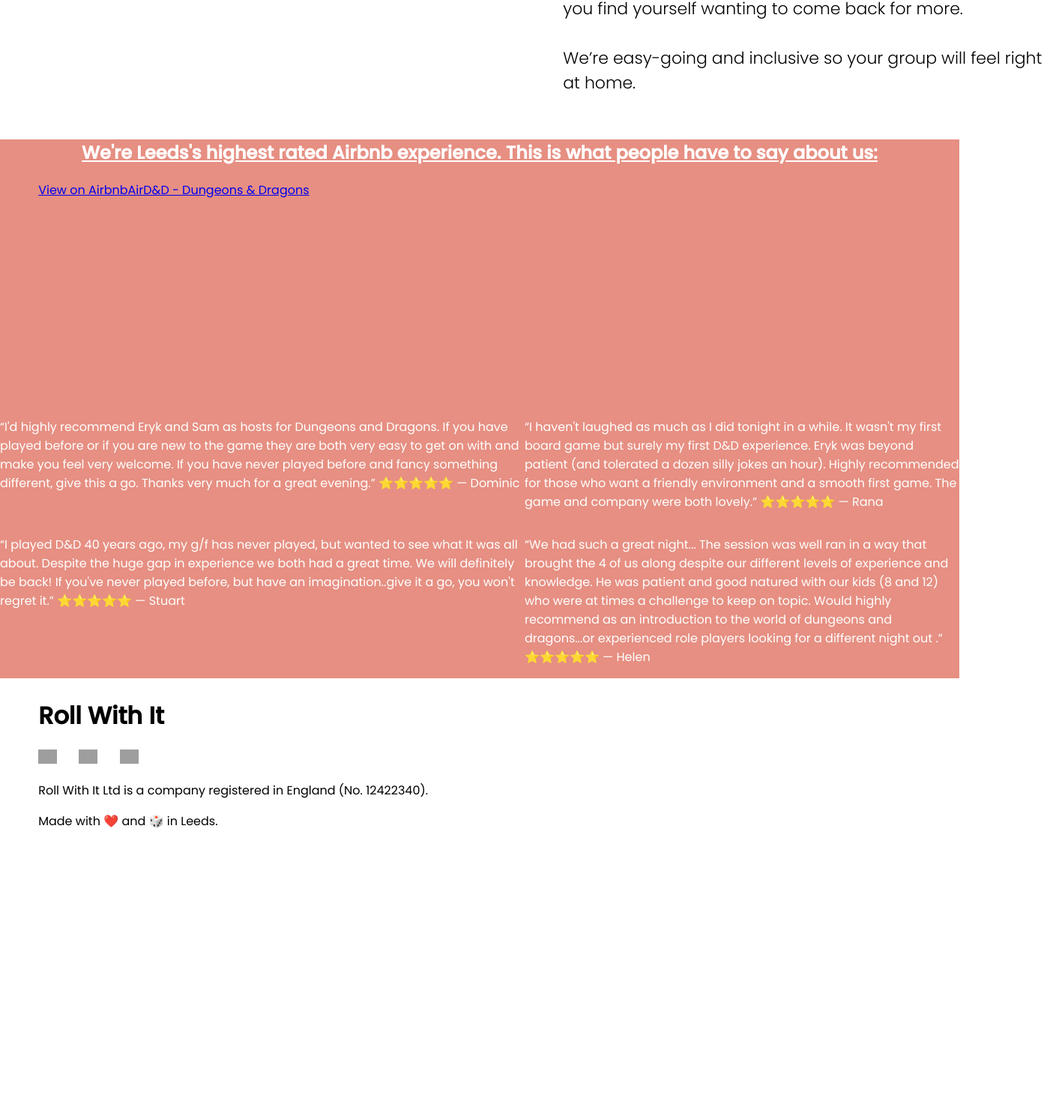
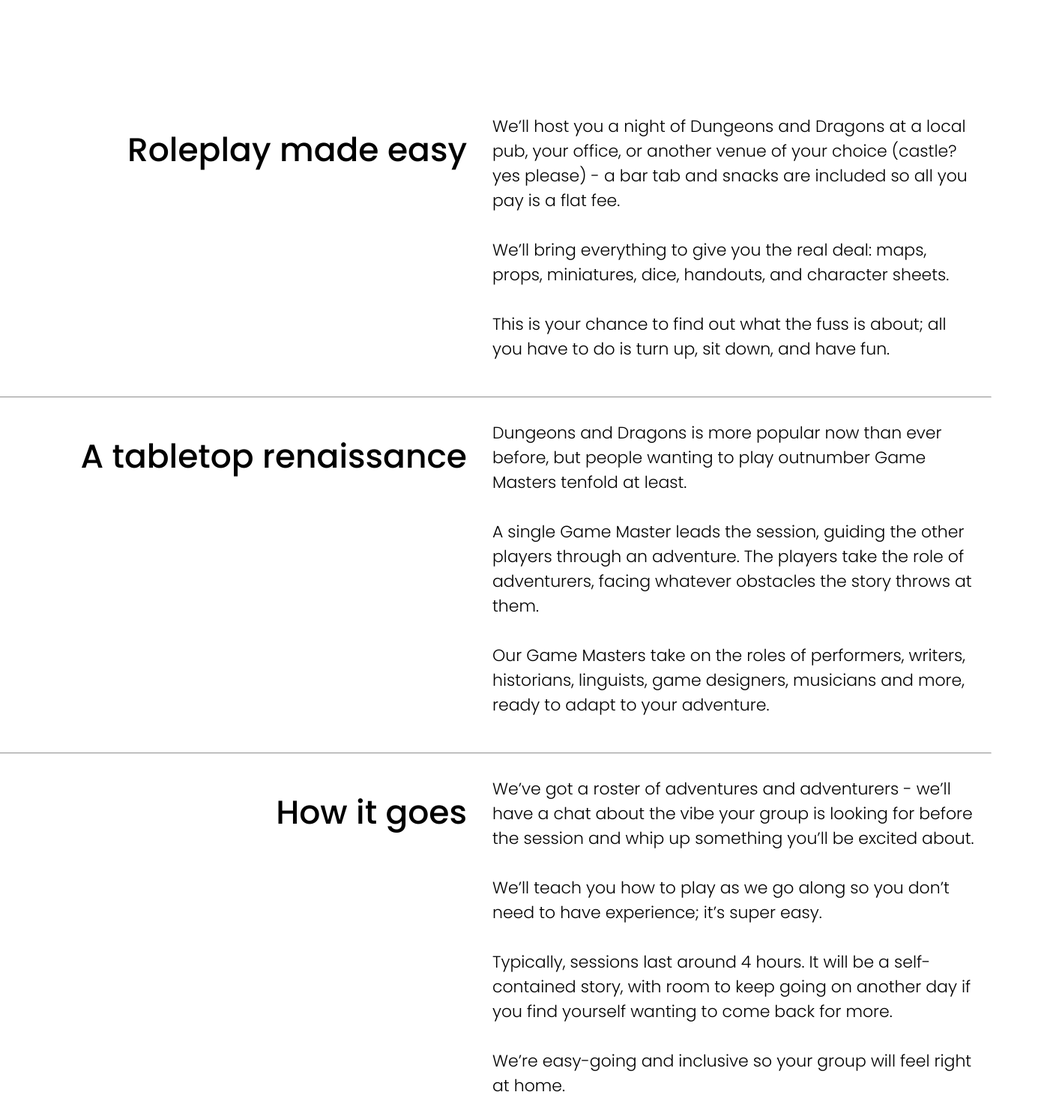
Before and after one commit to Starsky-burns/RWI, a plain HTML site: page index.html in a window 1280 px wide. Shown: the part 1319-2800 px from the top of the page at 75% size, 1417 px wide, since content can reach past the window. Before the commit the page ends 2427 px from the top, so only its background shows below. Drawn offline with Linux system fonts and the light colour scheme; grey boxes are pictures that could not be loaded; a script that the page names is missing.

Commit message:
more neatening
- justified what we do section
- header and footer got a little readjust
- reviews section is also now adjusted

- html was modified to support flex-boxing the reviews section
- troubleshat (ha) a text encoding issue

```diff
--- a/index.html
+++ b/index.html
@@ -1,6 +1,7 @@
 <!DOCTYPE html>
 <html>
 
+<meta http-equiv="Content-Type" content="text/html; charset=UTF-8">
 <meta name="viewport" content="width=device-width, initial-scale=1.0">
 
   <head>
@@ -52,7 +53,9 @@
       This is your chance to find out what the fuss is about; all you have to do is turn up, sit down, and have fun.
     </p>
 
-    <hr class="solid">
+    <div class="solid">
+      <hr>
+    </div>
 
     <h1 class="heading">
       A tabletop renaissance
@@ -68,7 +71,9 @@
       Our Game Masters take on the roles of performers, writers, historians, linguists, game designers, musicians and more, ready to adapt to your adventure.
     </p>
 
-    <hr class="solid">
+    <div class="solid">
+      <hr>
+    </div>
 
     <h1 class="goes">
       How it goes
@@ -88,13 +93,15 @@
     </p>
   </section>
 
+  <h2>
+    We're Leeds's highest rated Airbnb experience. This is what people have to say about us:
+  </h2>
+
   <section class="reviews">
 
-    <h1>
-      We're Leeds's highest rated Airbnb experience. This is what people have to say about us:
-    </h1>
-
-    <div class="airbnb-embed-frame" data-id="272680" data-view="experience"><a href="https://www.airbnb.co.uk/experiences/272680?s=66&amp;unique_share_id=a8fc28e6-d671-43ac-9d0d-72f279ef9d24&amp;source=embed_widget">View on Airbnb</a><a href="https://www.airbnb.co.uk/experiences/272680?s=66&amp;unique_share_id=a8fc28e6-d671-43ac-9d0d-72f279ef9d24&amp;source=embed_widget" rel="nofollow">AirD&D - Dungeons & Dragons</a><script async="" src="https://www.airbnb.co.uk/embeddable/airbnb_jssdk"></script></div>
+    <div class="airbnb">
+      <div class="airbnb-embed-frame" data-id="272680" data-view="experience"><a href="https://www.airbnb.co.uk/experiences/272680?s=66&amp;unique_share_id=a8fc28e6-d671-43ac-9d0d-72f279ef9d24&amp;source=embed_widget">View on Airbnb</a><a href="https://www.airbnb.co.uk/experiences/272680?s=66&amp;unique_share_id=a8fc28e6-d671-43ac-9d0d-72f279ef9d24&amp;source=embed_widget" rel="nofollow">AirD&D - Dungeons & Dragons</a><script async="" src="https://www.airbnb.co.uk/embeddable/airbnb_jssdk"></script></div>
+    </div>
 
     <div class="review_grid">
       <p>“I'd highly recommend Eryk and Sam as hosts for Dungeons and Dragons. If you have played before or if you are new to the game they are both very easy to get on with and make you feel very welcome. If you have never played before and fancy something different, give this a go. Thanks very much for a great evening.”
--- a/style.css
+++ b/style.css
@@ -7,7 +7,6 @@
 header {
   display: flex;
   align-items: center;
-  line-height: 2.5;
 }
 
 .navbar {
@@ -38,11 +37,11 @@ body {
   background-color: white;
   color: white;
 
-  margin: 4vw;
+  margin: 2vw 4vw 2vw 4vw;
 }
 
 .cover {
-  position: absolute;
+  padding-top: 700px;
 }
 
 .cover h1 {
@@ -57,12 +56,21 @@ body {
   font-size: 20px;
   font-weight: 300;
   margin-top: 30px;
+  padding-bottom: 400px;
   position: relative;
+}
+
+.solid {
+  grid-column-start: 1;
+  grid-column-end: 3;
+  border: 1px darkgray;
 }
 
 .whatwedo {
   display: grid;
   grid-template-columns: 683px 683px;
+
+  justify-content: center;
 }
 
 .heading {
@@ -105,15 +113,19 @@ body {
 }
 
 .reviews {
+  display: flex;
   background: #e68f82;
-  margin: auto -4vw auto -4vw;
+  margin: auto -4vw 2vw -4vw;
 }
 
-.reviews h1 {
+h2 {
   color: white;
+  background: #e68f82;
   text-decoration: underline;
   display: flex;
   justify-content: center;
+  padding-top: 1vw;
+  margin: auto -4vw auto -4vw;
 }
 
 .airbnb-embed-frame {
@@ -127,6 +139,8 @@ body {
   grid-template-columns: 700px;
   grid-template-rows: auto;
   grid-column-start: 1;
+
+  margin: auto 4vw auto 4vw;
 }
 
 p.review_grid {
@@ -146,7 +160,7 @@ footer {
   background-color: white;
   color: black;
   align-items: center;
-  margin: 2vw 0 4vw ;
+  margin: 1vw 0 2vw ;
 }
 
 .social-footer img {
```
Also changed, not shown: 1 other file.
